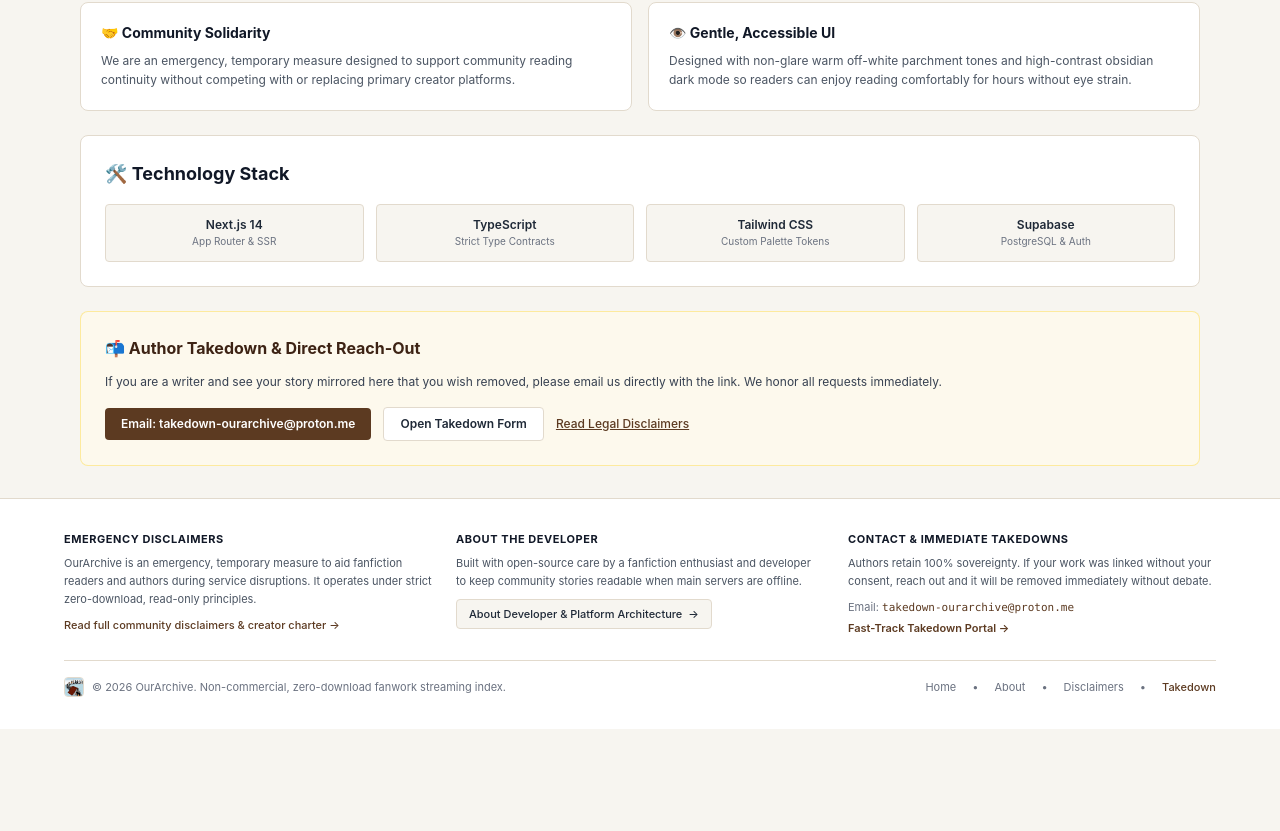
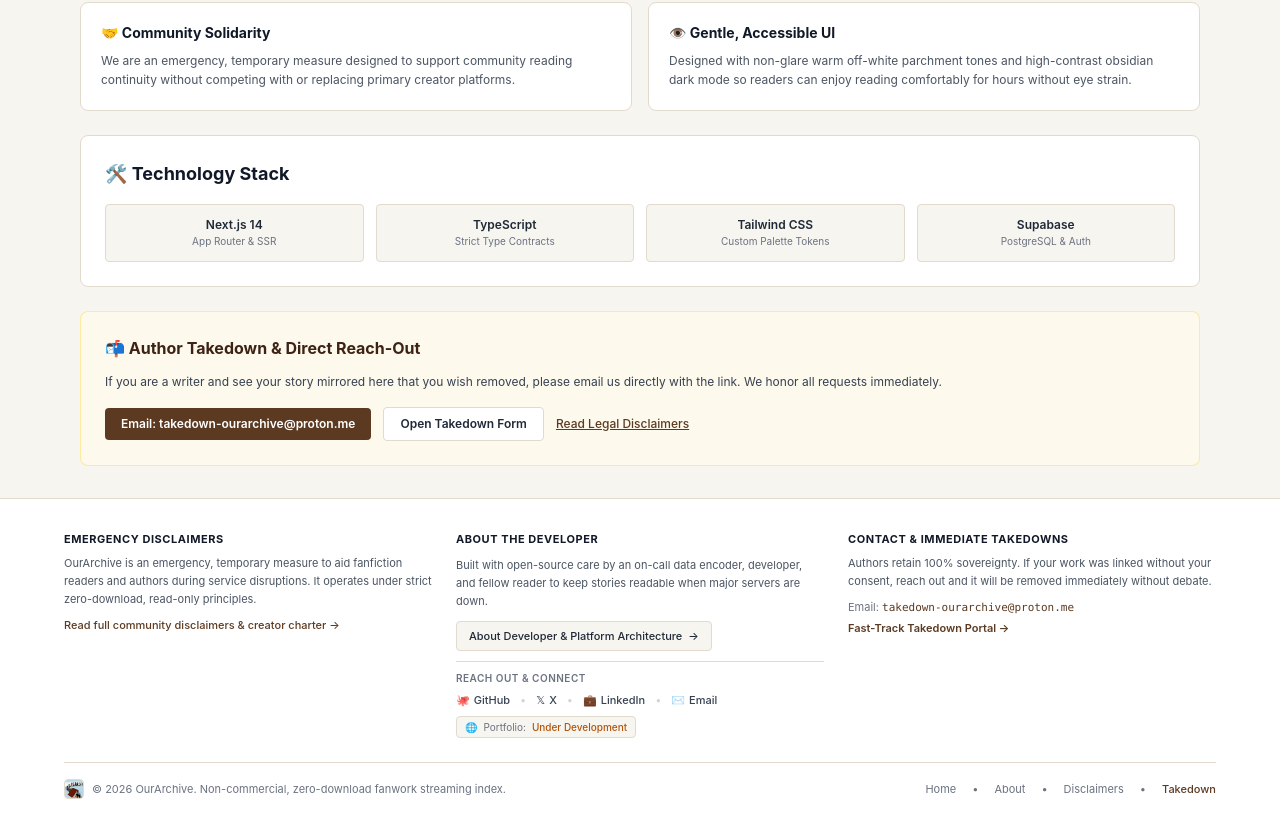
Before and after one commit to Oeubx/OurArchive, a Next.js app: page / in a window 1280 px wide. Shown: the part 1038-1869 px from the top of the page. Before the commit the page ends 1767 px from the top, so only its background shows below. Built offline with nearby package versions, Linux system fonts and the light colour scheme; no server answers.

Commit message:
feat(footer): add developer socials, portfolio indicator, and env variables [OA-M1-F2]

```diff
--- a/src/components/layout/Footer.tsx
+++ b/src/components/layout/Footer.tsx
@@ -1,13 +1,13 @@
 import React from "react";
 import Link from "next/link";
 import Image from "next/image";
-import { TAKEDOWN_EMAIL } from "@/lib/config";
+import { TAKEDOWN_EMAIL, DEV_CONNECT } from "@/lib/config";
 
 export function Footer() {
   return (
     <footer className="border-t border-border-light dark:border-border-dark py-8 px-4 text-xs bg-surface-light dark:bg-surface-dark transition-colors duration-150">
       <div className="max-w-6xl mx-auto space-y-6">
-        {/* Main Grid: Disclaimers, About Dev, Contact */}
+        {/* Main Grid: Disclaimers, About Dev & Socials, Contact & Takedowns */}
         <div className="grid grid-cols-1 md:grid-cols-3 gap-6">
           {/* Section 1: Disclaimers */}
           <div className="space-y-2">
@@ -27,13 +27,13 @@ export function Footer() {
             </div>
           </div>
 
-          {/* Section 2: About Developer */}
-          <div className="space-y-2">
+          {/* Section 2: About Developer & Reach-out Socials */}
+          <div className="space-y-2.5">
             <h3 className="font-bold text-gray-900 dark:text-gray-100 uppercase tracking-wider text-[11px]">
               About The Developer
             </h3>
             <p className="text-gray-600 dark:text-gray-400 leading-relaxed text-[11px]">
-              Built with open-source care by a fanfiction enthusiast and developer to keep community stories readable when main servers are offline.
+              Built with open-source care by an on-call data encoder, developer, and fellow reader to keep stories readable when major servers are down.
             </p>
             <div>
               <Link
@@ -44,9 +44,102 @@ export function Footer() {
                 <span aria-hidden="true">&rarr;</span>
               </Link>
             </div>
+
+            {/* Socials & Connect */}
+            <div className="pt-2 border-t border-border-light dark:border-border-dark space-y-1.5">
+              <span className="block text-[10px] font-semibold uppercase tracking-wider text-gray-500 dark:text-gray-400">
+                Reach Out & Connect
+              </span>
+
+              <div className="flex flex-wrap items-center gap-x-2.5 gap-y-1 text-[11px]">
+                {/* GitHub */}
+                {DEV_CONNECT.github && (
+                  <a
+                    href={DEV_CONNECT.github}
+                    target="_blank"
+                    rel="noopener noreferrer"
+                    className="inline-flex items-center gap-1 text-gray-700 dark:text-gray-300 hover:text-brand-trunk dark:hover:text-brand-light transition font-medium"
+                    title="Developer GitHub Profile"
+                  >
+                    <span>🐙</span>
+                    <span>GitHub</span>
+                  </a>
+                )}
+
+                {/* X (Twitter) */}
+                {DEV_CONNECT.twitterX && (
+                  <>
+                    <span className="text-gray-300 dark:text-gray-600">•</span>
+                    <a
+                      href={DEV_CONNECT.twitterX.startsWith("http") ? DEV_CONNECT.twitterX : `https://x.com/${DEV_CONNECT.twitterX.replace("@", "")}`}
+                      target="_blank"
+                      rel="noopener noreferrer"
+                      className="inline-flex items-center gap-1 text-gray-700 dark:text-gray-300 hover:text-brand-trunk dark:hover:text-brand-light transition font-medium"
+                      title="Developer X Profile"
+                    >
+                      <span>𝕏</span>
+                      <span>X</span>
+                    </a>
+                  </>
+                )}
+
+                {/* LinkedIn */}
+                {DEV_CONNECT.linkedIn && (
+                  <>
+                    <span className="text-gray-300 dark:text-gray-600">•</span>
+                    <a
+                      href={DEV_CONNECT.linkedIn.startsWith("http") ? DEV_CONNECT.linkedIn : `https://linkedin.com/in/${DEV_CONNECT.linkedIn}`}
+                      target="_blank"
+                      rel="noopener noreferrer"
+                      className="inline-flex items-center gap-1 text-gray-700 dark:text-gray-300 hover:text-brand-trunk dark:hover:text-brand-light transition font-medium"
+                      title="Developer LinkedIn Profile"
+                    >
+                      <span>💼</span>
+                      <span>LinkedIn</span>
+                    </a>
+                  </>
+                )}
+
+                {/* Personal Email */}
+                {DEV_CONNECT.personalEmail && (
+                  <>
+                    <span className="text-gray-300 dark:text-gray-600">•</span>
+                    <a
+                      href={`mailto:${DEV_CONNECT.personalEmail}`}
+                      className="inline-flex items-center gap-1 text-gray-700 dark:text-gray-300 hover:text-brand-trunk dark:hover:text-brand-light transition font-medium"
+                      title="Send Personal Email"
+                    >
+                      <span>✉️</span>
+                      <span>Email</span>
+                    </a>
+                  </>
+                )}
+              </div>
+
+              {/* Portfolio Link / Under Development Status */}
+              <div className="pt-0.5">
+                {DEV_CONNECT.portfolio && DEV_CONNECT.portfolio !== "under-development" ? (
+                  <a
+                    href={DEV_CONNECT.portfolio.startsWith("http") ? DEV_CONNECT.portfolio : `https://${DEV_CONNECT.portfolio}`}
+                    target="_blank"
+                    rel="noopener noreferrer"
+                    className="inline-flex items-center gap-1 text-brand-trunk dark:text-brand-light hover:underline font-medium text-[11px]"
+                  >
+                    <span>🌐</span>
+                    <span>Developer Portfolio &rarr;</span>
+                  </a>
+                ) : (
+                  <span className="inline-flex items-center gap-1.5 text-gray-500 dark:text-gray-400 bg-canvas-light dark:bg-canvas-dark px-2 py-0.5 rounded border border-border-light dark:border-border-dark text-[10px]">
+                    <span>🌐</span>
+                    <span>Portfolio:</span>
+                    <span className="text-amber-700 dark:text-amber-400 font-medium">Under Development</span>
+                  </span>
+                )}
+              </div>
+            </div>
           </div>
 
-          {/* Section 3: Contact & Takedowns */}
+          {/* Section 3: Contact & Immediate Takedowns */}
           <div className="space-y-2">
             <h3 className="font-bold text-gray-900 dark:text-gray-100 uppercase tracking-wider text-[11px]">
               Contact & Immediate Takedowns
--- a/src/lib/config.ts
+++ b/src/lib/config.ts
@@ -4,3 +4,11 @@
 
 export const TAKEDOWN_EMAIL =
   process.env.NEXT_PUBLIC_TAKEDOWN_EMAIL || "takedown-ourarchive@proton.me";
+
+export const DEV_CONNECT = {
+  personalEmail: process.env.NEXT_PUBLIC_DEV_EMAIL || "",
+  twitterX: process.env.NEXT_PUBLIC_DEV_TWITTER || "",
+  github: process.env.NEXT_PUBLIC_DEV_GITHUB || "https://github.com/Oeubx",
+  linkedIn: process.env.NEXT_PUBLIC_DEV_LINKEDIN || "",
+  portfolio: process.env.NEXT_PUBLIC_DEV_PORTFOLIO || "under-development",
+};
```
Also changed, not shown: 1 other file (tests, documents, lock files or other folders).
